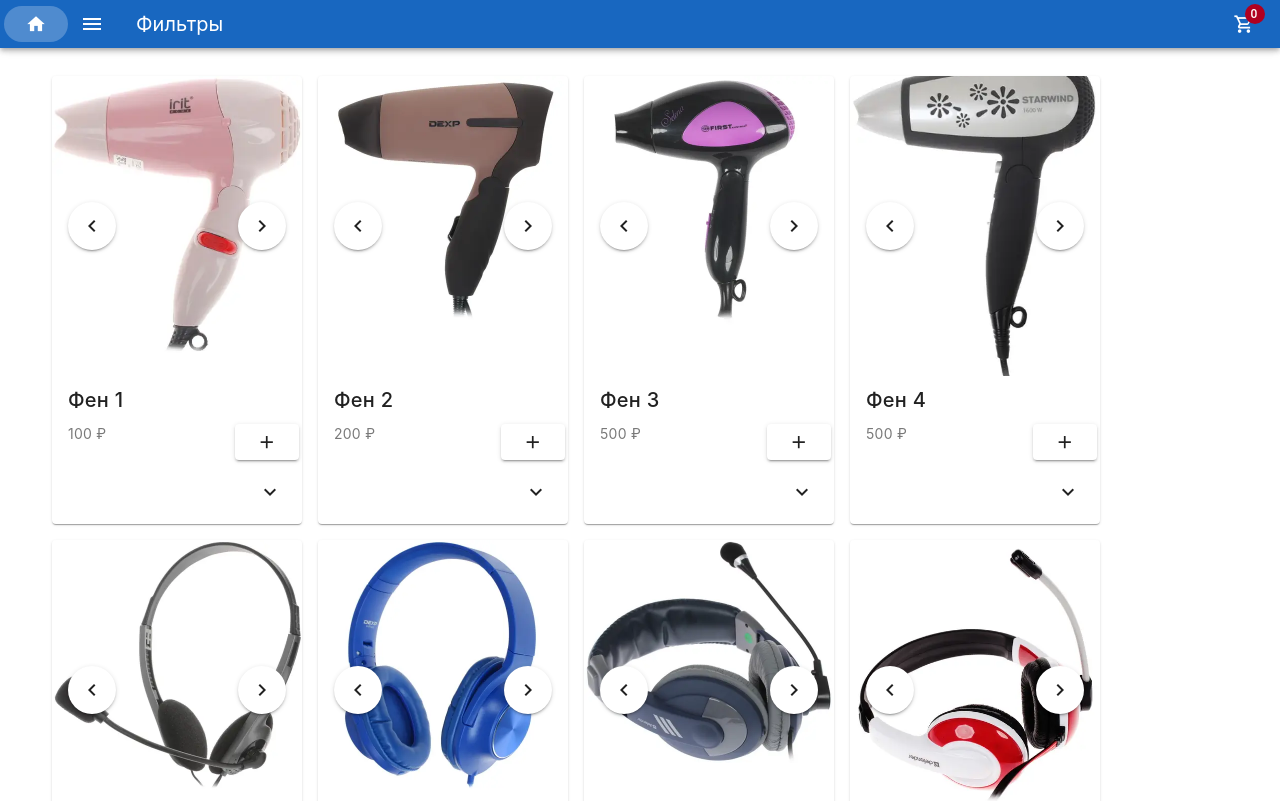
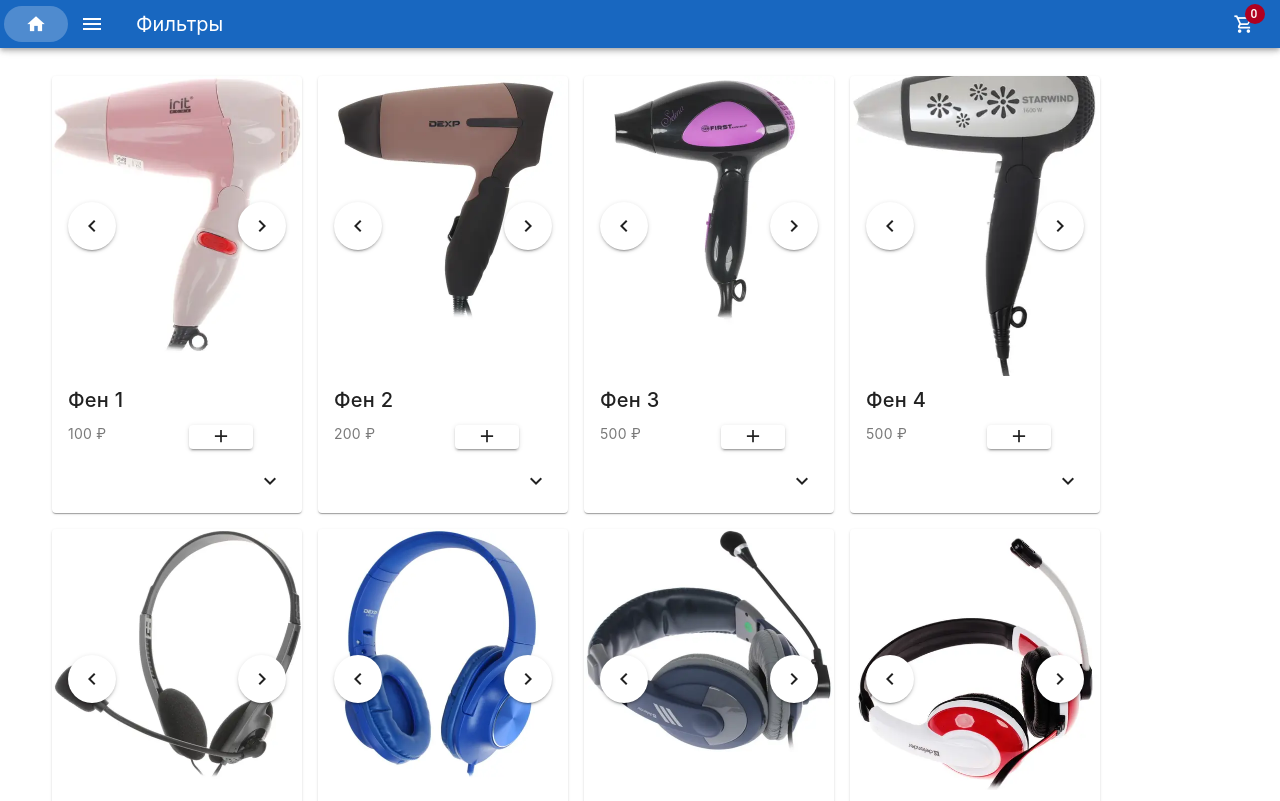
Before and after one commit to EpicalAndy/vue-shop, a Vue app: page / in a window 1280 px wide. Shown: the top 801 px of the page. Built offline with nearby package versions, Linux system fonts and the light colour scheme.

Commit message:
Add "Product in Cart" indicator. Update Order form. Update Features list

```diff
--- a/src/components/ShopCartOrder.vue
+++ b/src/components/ShopCartOrder.vue
@@ -1,7 +1,7 @@
 <template>
   <v-card class="shop-cart-order mx-2 mt-4">
-    <v-toolbar>
-      <v-toolbar-title>Заказ</v-toolbar-title>
+    <v-toolbar density="compact">
+      <v-toolbar-title >Заказ</v-toolbar-title>
     </v-toolbar>
       <v-card-text>Количество: {{ cart.allProductsCount }}</v-card-text>
       <v-card-text>
--- a/src/components/ShopProductCard.vue
+++ b/src/components/ShopProductCard.vue
@@ -7,16 +7,30 @@
       {{ product?.name }}
     </v-card-title>
     <v-row>
-      <v-col cols="8">
+      <v-col cols="6">
         <v-card-subtitle>
-      {{ product?.price || '999999' }} <span v-html="config.currency"></span>
-    </v-card-subtitle>
+          {{ product?.price || '0' }} <span v-html="config.currency"></span>
+        </v-card-subtitle>
       </v-col>
 
-      <v-col cols="4">
-        <v-btn @click="addToCart">
-          <v-icon size="large">mdi-plus</v-icon>
+      <v-col cols="6">
+        <!--          <v-btn>
+                    <v-icon size="large">mdi-minus</v-icon>
+                  </v-btn>-->
+        <v-btn @click="addToCart"
+               v-if="!cart.isProductInCart(product.id)"
+               density="compact">
+          <v-icon size="large">
+            mdi-plus
+          </v-icon>
         </v-btn>
+        <v-card-subtitle v-else
+                         class="font-weight-bold bg-green-lighten-1 rounded"
+                         color="primary">
+          В корзине!
+        </v-card-subtitle>
+
+
       </v-col>
     </v-row>
 
```
Also changed, not shown: 1 other file (tests, documents, lock files or other folders).
